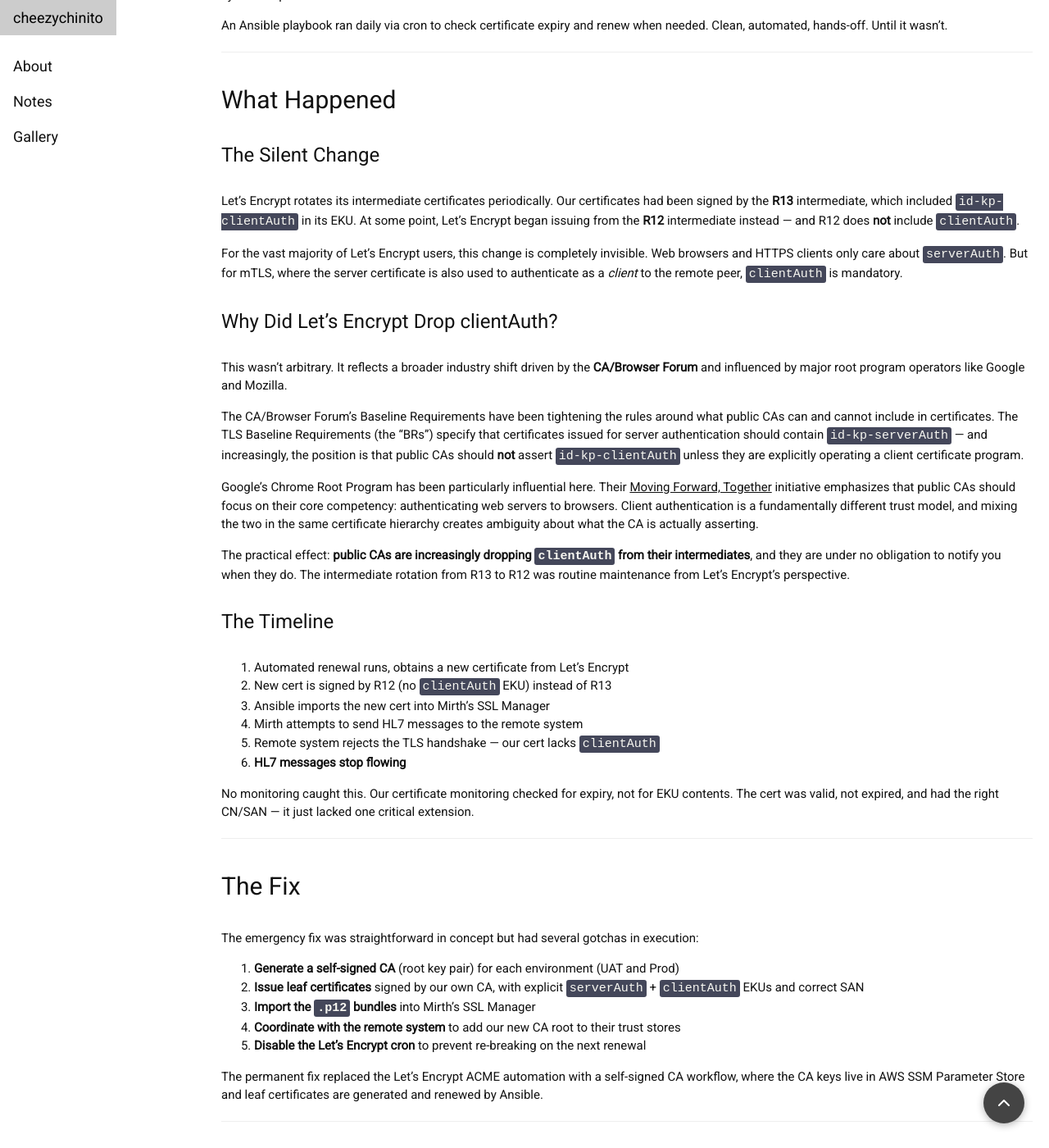
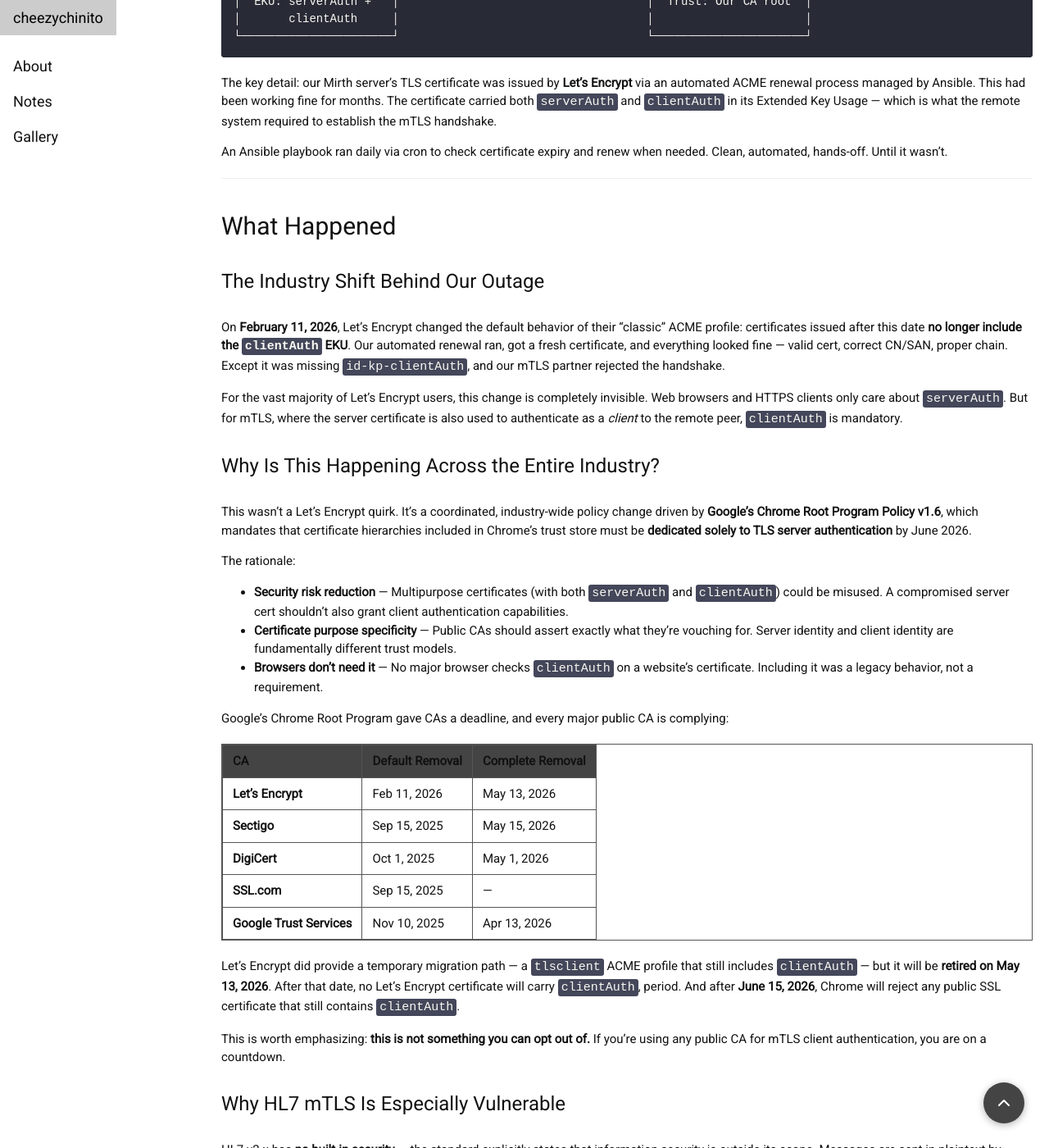
Before and after one commit to agyago/agyago.github.io, a Jekyll site: the page built from _posts/2026-03-10-hl7-mtls-certificate-incident-lessons.md, in a window 1280 px wide and 1400 px high, scrolled down 1566 px. Shown: the whole window at 82% size. Built offline with Jekyll 4.4.1, drawn with Linux system fonts in a browser that asks for light colours; comment, search, counter and statistics services are not loaded; some of the changed text lies outside the part shown.

Commit message:
Update HL7 mTLS post with accurate research findings
- Correct root cause: Let's Encrypt dropped clientAuth from default
  ACME profile on Feb 11 2026, not an R12 vs R13 intermediate
  difference (R12/R13 are functionally equivalent)
- Add Google Chrome Root Program Policy v1.6 as the driving force
- Add industry-wide CA deprecation timeline table
- Add HL7/FHIR security context and HIPAA compliance notes
- Add action items section with concrete migration deadlines
- Add further reading section with source links

https://claude.ai/code/session_01DXwNHk3ViSQfD5ogRgktrU

````diff
--- a/_posts/2026-03-10-hl7-mtls-certificate-incident-lessons.md
+++ b/_posts/2026-03-10-hl7-mtls-certificate-incident-lessons.md
@@ -6,9 +6,11 @@ tags: devops sre security certificates tls healthcare hl7 mirth ansible infrastr
 date: 2026-03-10
 ---
 
-You don't expect a routine certificate renewal to take down a healthcare integration. But that's exactly what happened when Let's Encrypt silently changed which intermediate CA signed our certificates, dropping an Extended Key Usage (EKU) extension that our HL7 mTLS connection depended on. Messages stopped flowing. No alerts fired. The automation that was supposed to keep things running is what broke them.
+You don't expect a routine certificate renewal to take down a healthcare integration. But that's exactly what happened when Let's Encrypt dropped the `clientAuth` Extended Key Usage (EKU) from our renewed certificates as part of an industry-wide policy shift. Messages stopped flowing. No alerts fired. The automation that was supposed to keep things running is what broke them.
 
 This post walks through the full incident, the root cause, and the seven lessons we took away from it. No customer names, but the architecture and mistakes are real.
+
+If you're using **any** public CA for mTLS today, pay attention — this isn't a Let's Encrypt-specific problem. Every major public CA is on a timeline to drop `clientAuth` by mid-2026.
 
 ---
 
@@ -37,27 +39,48 @@ An Ansible playbook ran daily via cron to check certificate expiry and renew whe
 
 ## What Happened
 
-### The Silent Change
+### The Industry Shift Behind Our Outage
 
-Let's Encrypt rotates its intermediate certificates periodically. Our certificates had been signed by the **R13** intermediate, which included `id-kp-clientAuth` in its EKU. At some point, Let's Encrypt began issuing from the **R12** intermediate instead — and R12 does **not** include `clientAuth`.
+On **February 11, 2026**, Let's Encrypt changed the default behavior of their "classic" ACME profile: certificates issued after this date **no longer include the `clientAuth` EKU**. Our automated renewal ran, got a fresh certificate, and everything looked fine — valid cert, correct CN/SAN, proper chain. Except it was missing `id-kp-clientAuth`, and our mTLS partner rejected the handshake.
 
 For the vast majority of Let's Encrypt users, this change is completely invisible. Web browsers and HTTPS clients only care about `serverAuth`. But for mTLS, where the server certificate is also used to authenticate as a *client* to the remote peer, `clientAuth` is mandatory.
 
-### Why Did Let's Encrypt Drop clientAuth?
+### Why Is This Happening Across the Entire Industry?
 
-This wasn't arbitrary. It reflects a broader industry shift driven by the **CA/Browser Forum** and influenced by major root program operators like Google and Mozilla.
+This wasn't a Let's Encrypt quirk. It's a coordinated, industry-wide policy change driven by **Google's Chrome Root Program Policy v1.6**, which mandates that certificate hierarchies included in Chrome's trust store must be **dedicated solely to TLS server authentication** by June 2026.
 
-The CA/Browser Forum's Baseline Requirements have been tightening the rules around what public CAs can and cannot include in certificates. The TLS Baseline Requirements (the "BRs") specify that certificates issued for server authentication should contain `id-kp-serverAuth` — and increasingly, the position is that public CAs should **not** assert `id-kp-clientAuth` unless they are explicitly operating a client certificate program.
+The rationale:
+- **Security risk reduction** — Multipurpose certificates (with both `serverAuth` and `clientAuth`) could be misused. A compromised server cert shouldn't also grant client authentication capabilities.
+- **Certificate purpose specificity** — Public CAs should assert exactly what they're vouching for. Server identity and client identity are fundamentally different trust models.
+- **Browsers don't need it** — No major browser checks `clientAuth` on a website's certificate. Including it was a legacy behavior, not a requirement.
 
-Google's Chrome Root Program has been particularly influential here. Their [Moving Forward, Together](https://www.chromium.org/Home/chromium-security/root-ca-policy/) initiative emphasizes that public CAs should focus on their core competency: authenticating web servers to browsers. Client authentication is a fundamentally different trust model, and mixing the two in the same certificate hierarchy creates ambiguity about what the CA is actually asserting.
+Google's Chrome Root Program gave CAs a deadline, and every major public CA is complying:
 
-The practical effect: **public CAs are increasingly dropping `clientAuth` from their intermediates**, and they are under no obligation to notify you when they do. The intermediate rotation from R13 to R12 was routine maintenance from Let's Encrypt's perspective.
+| CA | Default Removal | Complete Removal |
+|----|-----------------|------------------|
+| **Let's Encrypt** | Feb 11, 2026 | May 13, 2026 |
+| **Sectigo** | Sep 15, 2025 | May 15, 2026 |
+| **DigiCert** | Oct 1, 2025 | May 1, 2026 |
+| **SSL.com** | Sep 15, 2025 | — |
+| **Google Trust Services** | Nov 10, 2025 | Apr 13, 2026 |
 
-### The Timeline
+Let's Encrypt did provide a temporary migration path — a `tlsclient` ACME profile that still includes `clientAuth` — but it will be **retired on May 13, 2026**. After that date, no Let's Encrypt certificate will carry `clientAuth`, period. And after **June 15, 2026**, Chrome will reject any public SSL certificate that still contains `clientAuth`.
 
-1. Automated renewal runs, obtains a new certificate from Let's Encrypt
-2. New cert is signed by R12 (no `clientAuth` EKU) instead of R13
-3. Ansible imports the new cert into Mirth's SSL Manager
+This is worth emphasizing: **this is not something you can opt out of.** If you're using any public CA for mTLS client authentication, you are on a countdown.
+
+### Why HL7 mTLS Is Especially Vulnerable
+
+HL7 v2.x has **no built-in security** — the standard explicitly states that information security is outside its scope. Messages are sent in plaintext by default over MLLP with no authentication or encryption. mTLS was bolted on as the transport-layer fix: authenticate both parties before any HL7 message exchange.
+
+The problem is that many healthcare integration teams (including us) used the same public CA certificate for both the server-side and client-side of the TLS connection. This worked fine when public CAs included both EKUs. Now it doesn't.
+
+The [HL7 FHIR security specification](https://hl7.org/fhir/security.html) explicitly lists `mutual-authenticated-TLS` as a valid client authentication method. But FHIR doesn't prescribe *how* you manage the certificates — and using a public CA for the client side was always a shortcut, not a best practice.
+
+### The Incident Timeline
+
+1. Automated renewal runs on schedule, obtains a new certificate from Let's Encrypt
+2. New cert is issued under the updated "classic" profile — no `clientAuth` EKU
+3. Ansible imports the new cert into Mirth's SSL Manager (no errors, cert is valid)
 4. Mirth attempts to send HL7 messages to the remote system
 5. Remote system rejects the TLS handshake — our cert lacks `clientAuth`
 6. **HL7 messages stop flowing**
@@ -82,9 +105,11 @@ The permanent fix replaced the Let's Encrypt ACME automation with a self-signed
 
 ## Seven Lessons from the Incident
 
-### 1. Public CAs Can Drop EKUs Without Notice
+### 1. Public CAs Are Dropping clientAuth — This Is Industry-Wide
 
-This is the core lesson. Let's Encrypt moved from R13 (had `clientAuth`) to R12 (no `clientAuth`) as part of routine intermediate rotation. There was no announcement, no deprecation notice, no changelog entry — because from a web PKI perspective, nothing meaningful changed.
+This is the core lesson. Let's Encrypt dropped `clientAuth` from their default ACME profile on February 11, 2026, as part of compliance with Google's Chrome Root Program Policy v1.6. Every major public CA is on the same timeline, with complete removal by mid-2026.
+
+This wasn't a surprise if you were watching the CA/Browser Forum, but it was invisible if you were just relying on automated renewals. The [Let's Encrypt announcement](https://letsencrypt.org/2025/05/14/ending-tls-client-authentication) was clear, but how many ops teams are subscribed to CA policy updates?
 
 **The rule:** Never rely on a public CA for `clientAuth` certificates used in mTLS scenarios. Public CAs are aligned to browser TLS. Healthcare HL7 mTLS needs self-managed CAs where you control the EKU.
 
@@ -252,14 +277,42 @@ fi
 
 ---
 
+## Action Items If You're Affected
+
+If you're running mTLS with certificates from any public CA, here's your timeline:
+
+1. **Now:** Audit all systems using public CA certificates for mTLS/client authentication
+   ```bash
+   # Check every cert in your infrastructure
+   openssl x509 -in your-cert.crt -noout -text | grep -A5 "Extended Key Usage"
+   ```
+2. **Before May 13, 2026:** Migrate client authentication to a private CA. Let's Encrypt's temporary `tlsclient` ACME profile expires on this date.
+3. **Before June 15, 2026:** Ensure no production systems depend on public CA certificates with `clientAuth` EKU — Chrome will reject them after this date.
+
+For private CA options, consider: self-managed OpenSSL CA (what we did), [AWS Private CA](https://aws.amazon.com/private-ca/), [HashiCorp Vault PKI](https://developer.hashicorp.com/vault/docs/secrets/pki), or [EJBCA](https://www.ejbca.org/). For healthcare specifically, a simple two-level hierarchy (root + leaf) managed by Ansible/Terraform is often the right level of complexity.
+
+---
+
 ## Key Takeaways
 
 If you're running healthcare integrations over mTLS, here's the summary:
 
-- **Don't use public CAs for mTLS client certificates.** They optimize for browser TLS and can change EKU behavior without notice.
-- **Self-signed CAs are not a compromise** — they're the correct architecture for point-to-point mTLS in healthcare.
+- **Don't use public CAs for mTLS client certificates.** They optimize for browser TLS and are actively removing `clientAuth` across the board by mid-2026.
+- **Self-signed CAs are not a compromise** — they're the correct architecture for point-to-point mTLS in healthcare. The [FHIR security spec](https://hl7.org/fhir/security.html) lists mTLS as a valid authentication method, but it doesn't require a public CA.
 - **Monitor certificate content, not just expiry.** EKU, SAN, chain length, and issuer are all things that can change on renewal.
 - **Trace all code paths** that touch certificates. Cron jobs, boot scripts, deploy playbooks — any of them can reintroduce a bad cert.
 - **Document the non-obvious.** PKCS12 alias semantics, trust store boundaries, SAN vs CN behavior — these are the things that trip people up during 2 AM incident response.
+- **HIPAA doesn't mandate a specific CA type.** It requires "technical safeguards" for PHI access control and encryption in transit (TLS 1.2+). A private CA satisfies these requirements just as well as — arguably better than — a public CA for point-to-point integrations.
 
 The incident cost us several hours of downtime and a lot of cross-team coordination. The permanent fix — a self-managed CA with automated renewal — is actually simpler and more reliable than what we had before. Sometimes the "less sophisticated" approach is the right one.
+
+---
+
+## Further Reading
+
+- [Let's Encrypt: Ending TLS Client Authentication Certificate Support in 2026](https://letsencrypt.org/2025/05/14/ending-tls-client-authentication)
+- [Google Chrome Root Program Policy](https://googlechrome.github.io/chromerootprogram/)
+- [HL7 FHIR Security Specification](https://hl7.org/fhir/security.html)
+- [The End of clientAuth EKU — F5 DevCentral](https://community.f5.com/kb/technicalarticles/the-end-of-clientauth-eku%E2%80%A6oh-mercy%E2%80%A6what-to-do/344363)
+- [DigiCert: Sunsetting Client Authentication EKU](https://knowledge.digicert.com/alerts/sunsetting-client-authentication-eku-from-digicert-public-tls-certificates)
+- [Sectigo: TLS Client Authentication Changes 2026](https://www.sectigo.com/blog/tls-client-authentication-public-ca-end-2026)
````
